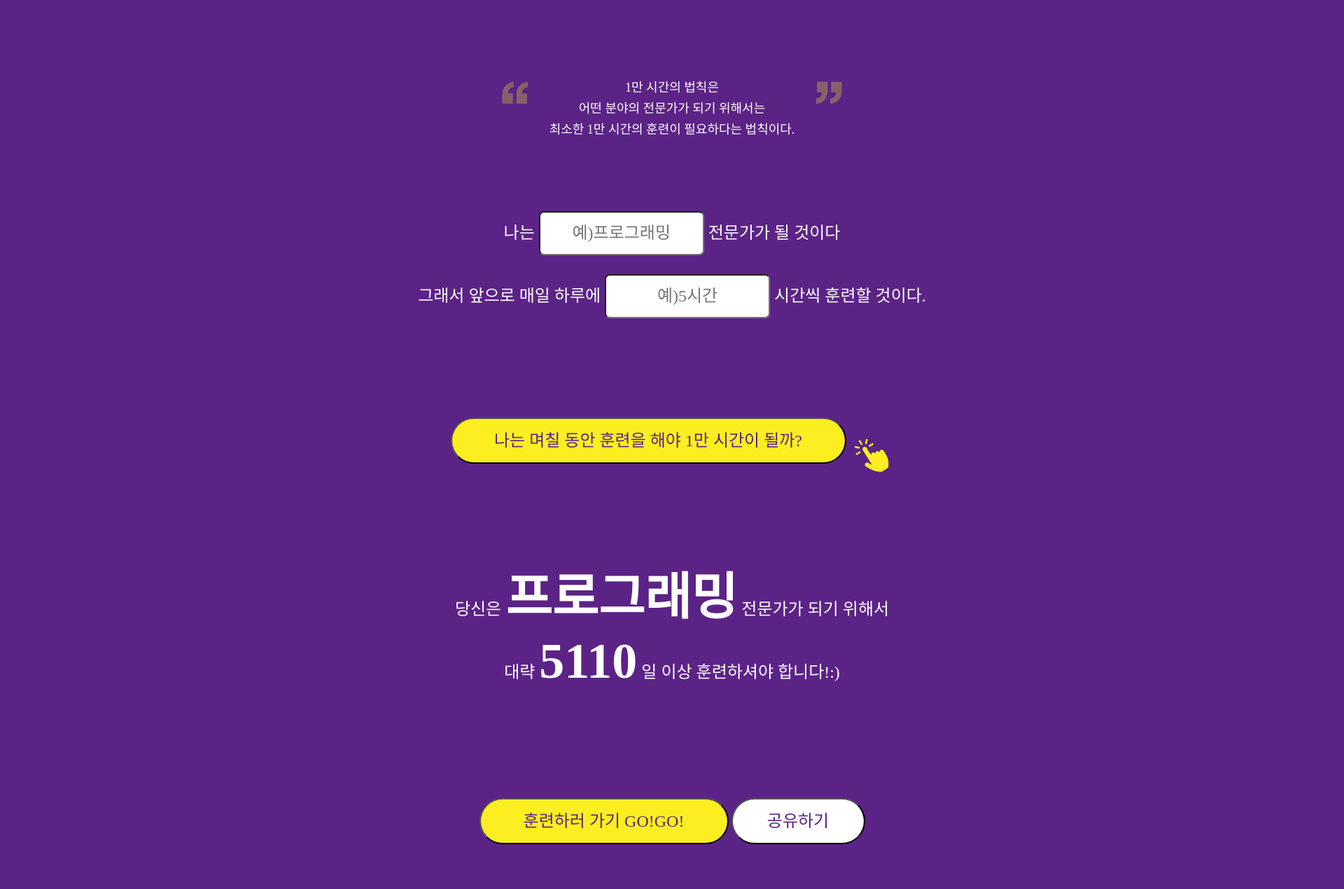
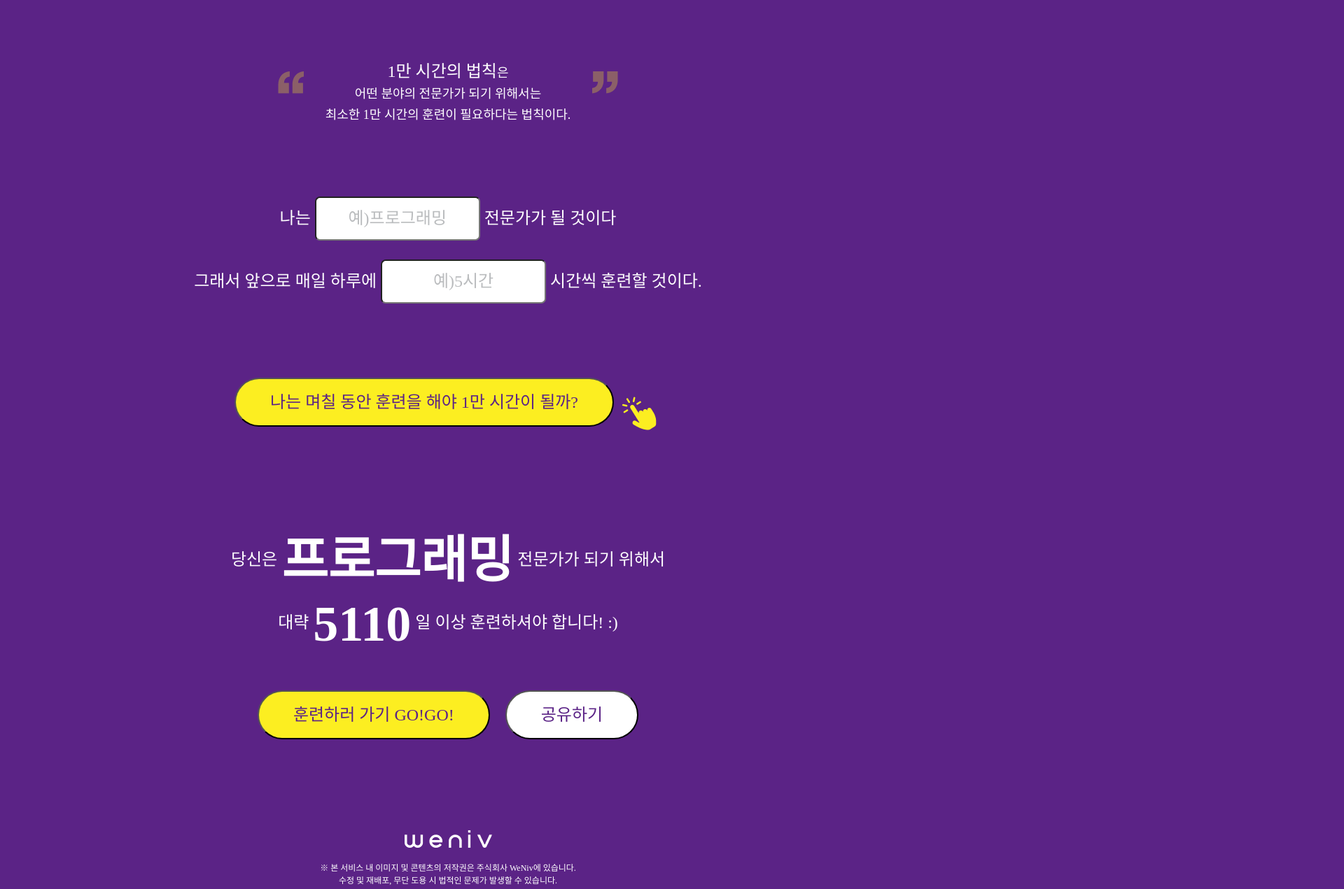
Before and after one commit to Cheorizzang/10000hours_rule, a plain HTML site: page index.html in a window 1280 px wide. Shown: the part 493-1764 px from the top of the page at 70% size, 1920 px wide, since content can reach past the window. Drawn offline with Linux system fonts and the light colour scheme; a web font is replaced by a local one.

Commit message:
일단 최종

```diff
--- a/css/10000hours.css
+++ b/css/10000hours.css
@@ -31,48 +31,44 @@
 
 :root {
     font-family: 'GmarketSansMedium';
-    /* input, button에는 왜 적용이 안 될까? */
 }
 
 /* Layouts */
 body {
-    width: 1920px;
-    height: 1963px;
     background-color: #5B2386;
-}
-
-.cont-modal {
-    display: none;
-}
-
-.blind {
-    display: none;
+    color: #FFFFFF;
+    text-align: center;
 }
 
 /* Components */
-#app {
-    text-align: center;
+
+/* Main */
+.tit-timelaw {
+    position: relative;
+    height: 365px;
 }
 
 .img-title {
-    position: relative;
-    margin-top: 273px;
+    position: absolute;
+    inset: 0;
+    margin: 194px auto 0 auto;
     width: 564px;
     height: 112px;
-    left: 100px;
-    bottom: 55px;
+    z-index: 10;
+    margin-top: 194px;
 }
 
 .img-clock {
-    position: relative;
-    margin-top: 140px;
-    width: 221.6px;
-    height: 225px;
-    right: 300px;
+    position: absolute;
+    inset: 0;
+    margin: 120px auto 0 auto;
+    width: 261px;
+    height: 265px;
+    margin-top: 120px;
 }
 
 .txt-quo {
-    margin-top: 66px;
+    margin: 66px 0 78px 0;
     font-family: 'OTEnjoystoriesBA';
     font-size: 36px;
     color: #F5DF4D;
@@ -80,42 +76,37 @@ body {
 
 .img-quo {
     position: relative;
-    top: 120px;
+    top: 50px;
 }
 
 .txt-desc {
-    /* margin값을 주지 않아도, .txt-quo와의 공백이 있는데 어떻게 생긴 공백인지 모르겠다. 공백 없이 margin-top: 78px을 주고 싶다. */
-    margin-top: 78px;
     font-size: 18px;
-    /* Figma에 나온대로 line-height: 24px을 하면 행간이 좁아서 30px로 끼워맞췄다. */
     line-height: 30px;
-    color: #FFFFFF;
 }
 
 .tit-desc {
     font-family: 'GmarketSansBold';
-    /* 왜인지 strong 적용이 안 되고, font-weight: 700도 되지 않아서 bold 폰트를 줬다. */
+    font-size: 24px;
 }
 
 .cont-inp {
     margin-top: 102px;
 }
 
-.btn-exc {
-    margin-top: 115px;
-    width: 565px;
-    height: 66px;
+.btn {
+    padding: 21px 49px;
     border-radius: 56px;
-    background-color: #FCEE21;
     font-family: 'GmarketSansBold';
     font-size: 24px;
     line-height: 24px;
     color: #5B2386;
+    cursor: pointer;
+    background-color: #FCEE21;
 }
 
 .img-click {
     position: relative;
-    top: 50px
+    top: 45px
 }
 
 .cont-result {
@@ -125,11 +116,9 @@ body {
 .txt-wannabe {
     font-size: 24px;
     line-height: 24px;
-    color: #FFFFFF;
 }
 
 .inp-txt {
-    margin-bottom: 27px;
     width: 228px;
     height: 57px;
     border-radius: 7px;
@@ -137,64 +126,52 @@ body {
     font-family: 'GmarketSansMedium';
     font-size: 24px;
     line-height: 24px;
+    cursor: pointer;
+}
+
+.inp-txt:first-child {
+    margin-bottom: 27px;
+}
+
+.inp-txt::placeholder {
     color: #BABCBE;
 }
 
 .txt-time {
-    /* p 태그의 높이가 콘텐츠의 높이보다 높게 잡혀서 아래에 나올 btn-exc, btn-go, btn-share와의 정확한 margin값을 계산하기 어렵다. */
     font-size: 24px;
     line-height: 24px;
-    color: #FFFFFF;
+    margin-bottom: 50px;
 }
 
 .cont-desc {
-    /* 왜인지 strong 적용이 안 돼서 font-weight: 700를 줬다. */
     font-weight: 700;
     font-size: 72px;
-    /* Figma에 나온대로 line-height: 72px을 하면 행간이 좁아서 90px로 끼워맞췄다. */
     line-height: 90px;
+    vertical-align: middle;
 }
 
-.btn-go {
-    margin-top: 151px;
-    width: 356px;
-    height: 66px;
-    border-radius: 56px;
-    background-color: #FCEE21;
-    font-family: 'GmarketSansBold';
-    font-size: 24px;
-    line-height: 24px;
-    color: #5B2386;
+.btn.share {
+    margin-left: 18px;
+    background-color: #FFFFFF;
 }
 
-.btn-share {
-    margin-top: 151px;
-    width: 191px;
-    height: 66px;
-    border-radius: 56px;
-    background-color: #FFFFFF;
-    font-family: 'GmarketSansBold';
-    font-size: 24px;
-    line-height: 24px;
-    color: #5B2386;
-}
-
+/* Footer */
 .cont-footer {
-    margin-top: 136.36px;
-    text-align: center;
+    margin: 130px 0 80px 0;
 }
 
 .img-logo {
-    /* 부모인 .cont-footer에게 text-align: center를 줬는데도 불구하고, display: inline-block으로는 가운데 정렬이 되지 않았다. */
     display: block;
-    margin-left: auto;
-    margin-right: auto;
-    margin-bottom: 20px;
+    margin: 0 auto 20px auto;
 }
 
 .txt-footer {
     font-family: 'Noto Sans KR';
     font-size: 12px;
     line-height: 17px;
-    color: #FFFFFF;
 }
+
+/* Modal */
+.cont-modal {
+    display: none;
+}
--- a/css/reset.css
+++ b/css/reset.css
@@ -46,3 +46,11 @@ table {
 	border-collapse: collapse;
 	border-spacing: 0;
 }
+.txt-hide {
+    position: absolute;
+    clip:rect(0 0 0 0);
+    width: 1px;
+    height: 1px;
+    margin: -1px;
+    overflow: hidden;
+}
--- a/index.html
+++ b/index.html
@@ -17,7 +17,7 @@
         <p class="txt-quo">
             "연습은 어제의 당신보다 당신을 더 낫게 만든다."
         </p>
-        <img class="img-quo" src="img/quotes.png" alt="" class="img-quotes">
+        <img class="img-quo" src="img/quotes.png" alt="">
         <p class="txt-desc">
             <strong class="tit-desc">1만 시간의 법칙</strong>은<br>
             어떤 분야의 전문가가 되기 위해서는<br>
@@ -34,11 +34,11 @@
                 <input class="inp-txt" type="text" placeholder="예)5시간" required>
                 시간씩 훈련할 것이다.
             </p>
-            <button class="btn-exc">나는 며칠 동안 훈련을 해야 1만 시간이 될까?</button>
+            <button class="btn exc">나는 며칠 동안 훈련을 해야 1만 시간이 될까?</button>
             <img class="img-click" src="img/click.png" alt="">
         </form>
         <section id="result" class="cont-result">
-            <h2 class="blind">결과 확인</h2>
+            <h2 class="txt-hide">결과 확인</h2>
             <p class="txt-wannabe">
                 당신은
                 <strong class="cont-desc">프로그래밍</strong>
@@ -47,10 +47,10 @@
             <p class="txt-time">
                 대략
                 <strong class="cont-desc">5110</strong>
-                일 이상 훈련하셔야 합니다!:)
+                일 이상 훈련하셔야 합니다! :)
             </p>
-            <button class="btn-go">훈련하러 가기 GO!GO!</button>
-            <button class="btn-share">공유하기</button>
+            <button class="btn go">훈련하러 가기 GO!GO!</button>
+            <button class="btn share">공유하기</button>
         </section>
     </main>
     <footer class="cont-footer">
@@ -61,7 +61,7 @@
         </small>
     </footer>
     <section class="cont-modal">
-        <h2 class="blind">응원 모달</h2>
+        <h2 class="txt-hide">응원 모달</h2>
         <p>
         "화이팅!!♥♥♥
         당신의 꿈을 응원합니다!"
```
